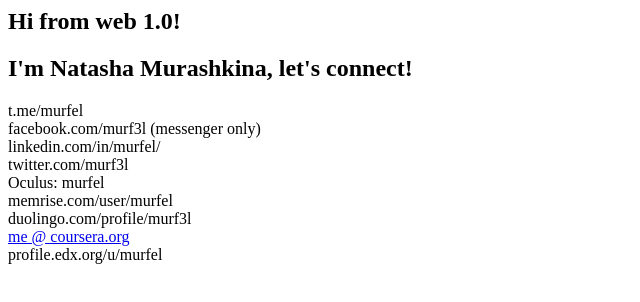
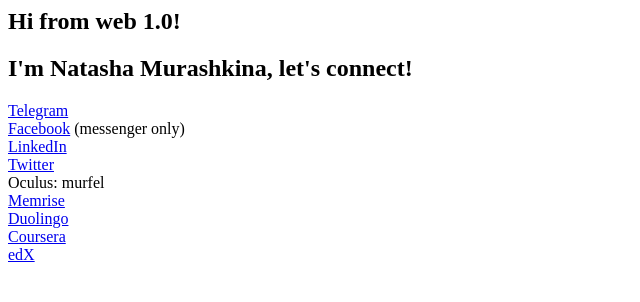
Before and after one commit to murfel/murfel, a plain HTML site: page index.html in a window 1280 px wide. Shown: the whole page, without its empty margins (0-640 px from the left). Drawn offline with Linux system fonts and the light colour scheme.

Commit message:
Update index.html

```diff
--- a/index.html
+++ b/index.html
@@ -2,16 +2,16 @@
 
 <h2>I'm Natasha Murashkina, let's connect!</h2>
 
-<a>t.me/murfel</a><br>
-<a>facebook.com/murf3l</a> (messenger only)<br>
+<a href="t.me/murfel">Telegram</a><br>
+<a href="facebook.com/murf3l">Facebook</a> (messenger only)<br>
 
-<a>linkedin.com/in/murfel/</a><br>
-<a>twitter.com/murf3l</a><br>
+<a href="linkedin.com/in/murfel">LinkedIn</a><br>
+<a href="twitter.com/murf3l">Twitter</a><br>
 
 Oculus: murfel<br>
 
-<a>memrise.com/user/murfel</a><br>
-<a>duolingo.com/profile/murf3l</a><br>
+<a href="memrise.com/user/murfel">Memrise</a><br>
+<a href="duolingo.com/profile/murf3l">Duolingo</a><br>
 
-<a href="https://www.coursera.org/user/d028788df2ee3fcaef9a2a891e1afab4">me @ coursera.org</a><br>
-<a>profile.edx.org/u/murfel</a><br>
+<a href="https://www.coursera.org/user/d028788df2ee3fcaef9a2a891e1afab4">Coursera</a><br>
+<a href="profile.edx.org/u/murfel">edX</a><br>
```
